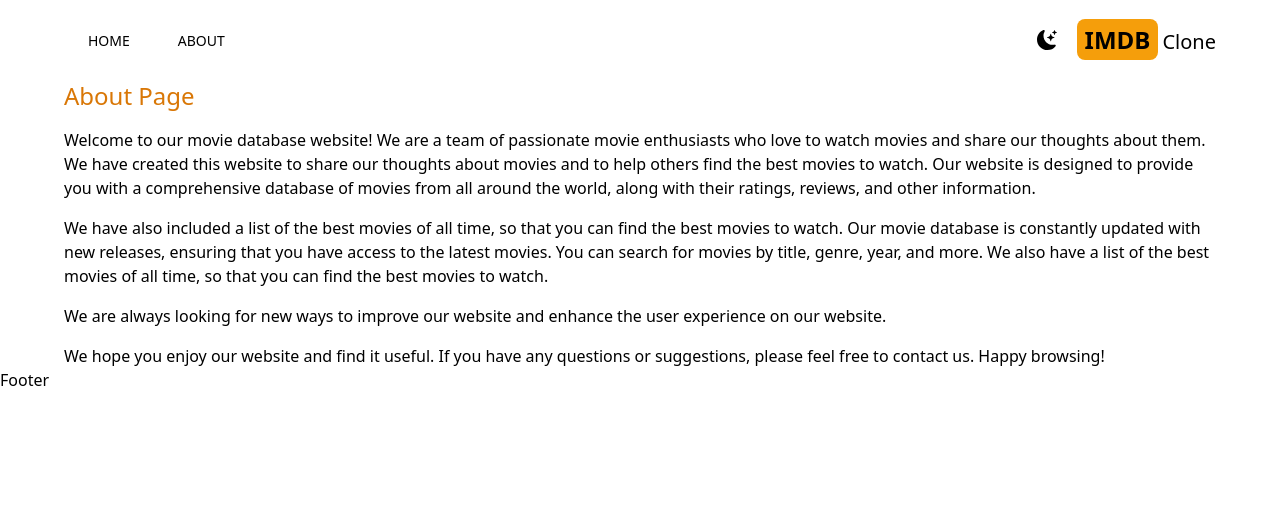
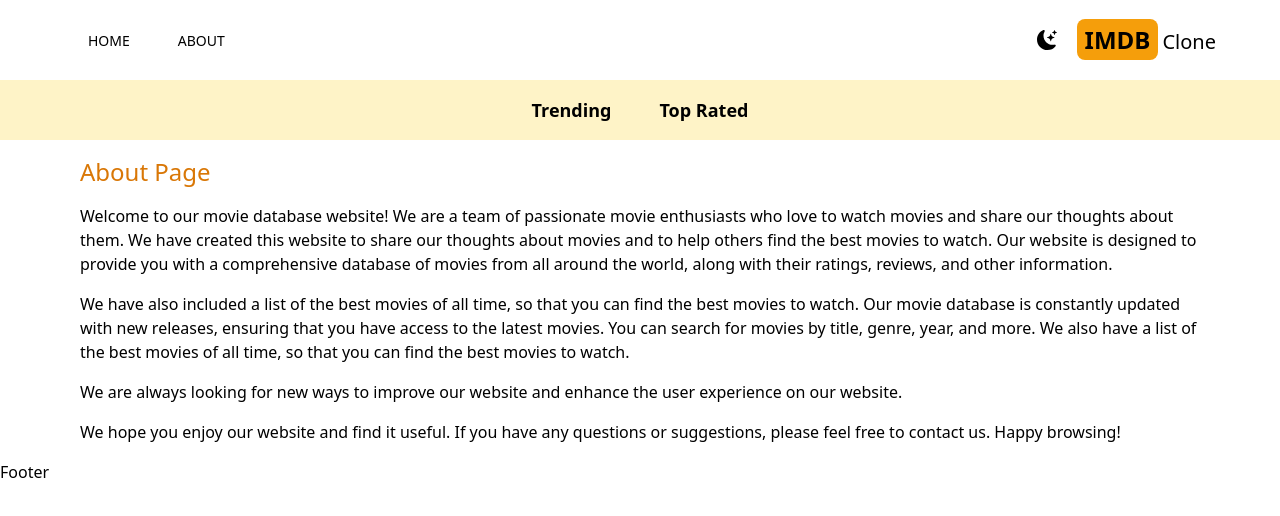
Before and after one commit to Coding-Phase/IMDb-Clone, a Next.js app: page /about in a window 1280 px wide. Shown: the top 516 px of the page. Built offline with nearby package versions, Linux system fonts and the light colour scheme.

Commit message:
created navbar component

```diff
--- /dev/null
+++ b/src/Components/Header/index.js
@@ -0,0 +1,30 @@
+import React from "react";
+import MenuItem from "./MenuItem";
+import { AiFillHome } from "react-icons/ai";
+import { BsFillInfoSquareFill } from "react-icons/bs";
+import Link from "next/link";
+import DarkModeSwitch from "../DarkModeSwitch";
+
+const Header = () => {
+	return (
+		<div className="flex justify-between mx-2 max-w-6xl sm:mx-auto items-center py-6">
+			<div className="flex">
+				<MenuItem title="HOME" address="/" Icon={AiFillHome} />
+				<MenuItem title="ABOUT" address="/about" Icon={BsFillInfoSquareFill} />
+			</div>
+			<div className="flex items-center space-x-5">
+				<DarkModeSwitch />
+				<Link href="/">
+					<h2 className="text-2xl">
+						<span className="font-bold bg-amber-500 py-1 px-2 rounded-lg mr-1">
+							IMDB
+						</span>
+						<span className="text-xl hidden sm:inline">Clone</span>
+					</h2>
+				</Link>
+			</div>
+		</div>
+	);
+};
+
+export default Header;
--- a/src/Components/Layout/index.js
+++ b/src/Components/Layout/index.js
@@ -1,4 +1,5 @@
 import React from "react";
+import Header from "../Header";
 import Navbar from "../Navbar";
 import Footer from "../Footer";
 import Providers from "@/pages/Providers";
@@ -7,6 +8,7 @@
 	return (
 		<div>
 			<Providers>
+				<Header />
 				<Navbar />
 				{children}
 				<Footer />
--- /dev/null
+++ b/src/Components/Navbar/NavbarItem.js
@@ -0,0 +1,25 @@
+"use client";
+import Link from "next/link";
+import { useSearchParams } from "next/navigation";
+
+const NavbarItem = ({ title, param }) => {
+	const searchParams = useSearchParams();
+	const genre = searchParams.get("genre");
+
+	return (
+		<div>
+			<Link
+				// Dynamic Styling..........
+				className={`m-4 hover:text-amber-600 font-semibold p-2 ${
+					genre &&
+					genre === param &&
+					"underline underline-offset-8 decoration-4 decoration-amber-500 rounded-lg"
+				}`}
+				href={`?genre=${param}`}>
+				{title}
+			</Link>
+		</div>
+	);
+};
+
+export default NavbarItem;
--- a/src/Components/Navbar/index.js
+++ b/src/Components/Navbar/index.js
@@ -1,28 +1,11 @@
 import React from "react";
-import MenuItem from "../MenuItem";
-import { AiFillHome } from "react-icons/ai";
-import { BsFillInfoSquareFill } from "react-icons/bs";
-import Link from "next/link";
-import DarkModeSwitch from "../DarkModeSwitch";
+import NavbarItem from "./NavbarItem";
 
 const Navbar = () => {
 	return (
-		<div className="flex justify-between mx-2 max-w-6xl sm:mx-auto items-center py-6">
-			<div className="flex">
-				<MenuItem title="HOME" address="/" Icon={AiFillHome} />
-				<MenuItem title="ABOUT" address="/about" Icon={BsFillInfoSquareFill} />
-			</div>
-			<div className="flex items-center space-x-5">
-				<DarkModeSwitch />
-				<Link href="/">
-					<h2 className="text-2xl">
-						<span className="font-bold bg-amber-500 py-1 px-2 rounded-lg mr-1">
-							IMDB
-						</span>
-						<span className="text-xl hidden sm:inline">Clone</span>
-					</h2>
-				</Link>
-			</div>
+		<div className="flex justify-center dark:bg-gray-900 bg-amber-100 lg:text-lg p-4">
+			<NavbarItem title="Trending" param="fetchTrending" />
+			<NavbarItem title="Top Rated" param="fetchTopRated" />
 		</div>
 	);
 };
--- a/src/pages/about/index.js
+++ b/src/pages/about/index.js
@@ -9,7 +9,7 @@
 				<meta name="viewport" content="width=device-width, initial-scale=1" />
 				<link rel="icon" href="/favicon.ico" />
 			</Head>
-			<div className="max-w-6xl mx-auto space-y-4">
+			<div className="max-w-6xl mx-auto space-y-4 p-4">
 				<h1 className="text-2xl font-medium text-amber-600">About Page</h1>
 				<p>
 					Welcome to our movie database website! We are a team of passionate
```
Also changed, not shown: src/Components/Header/MenuItem/index.js (renamed from src/Components/MenuItem/index.js).
